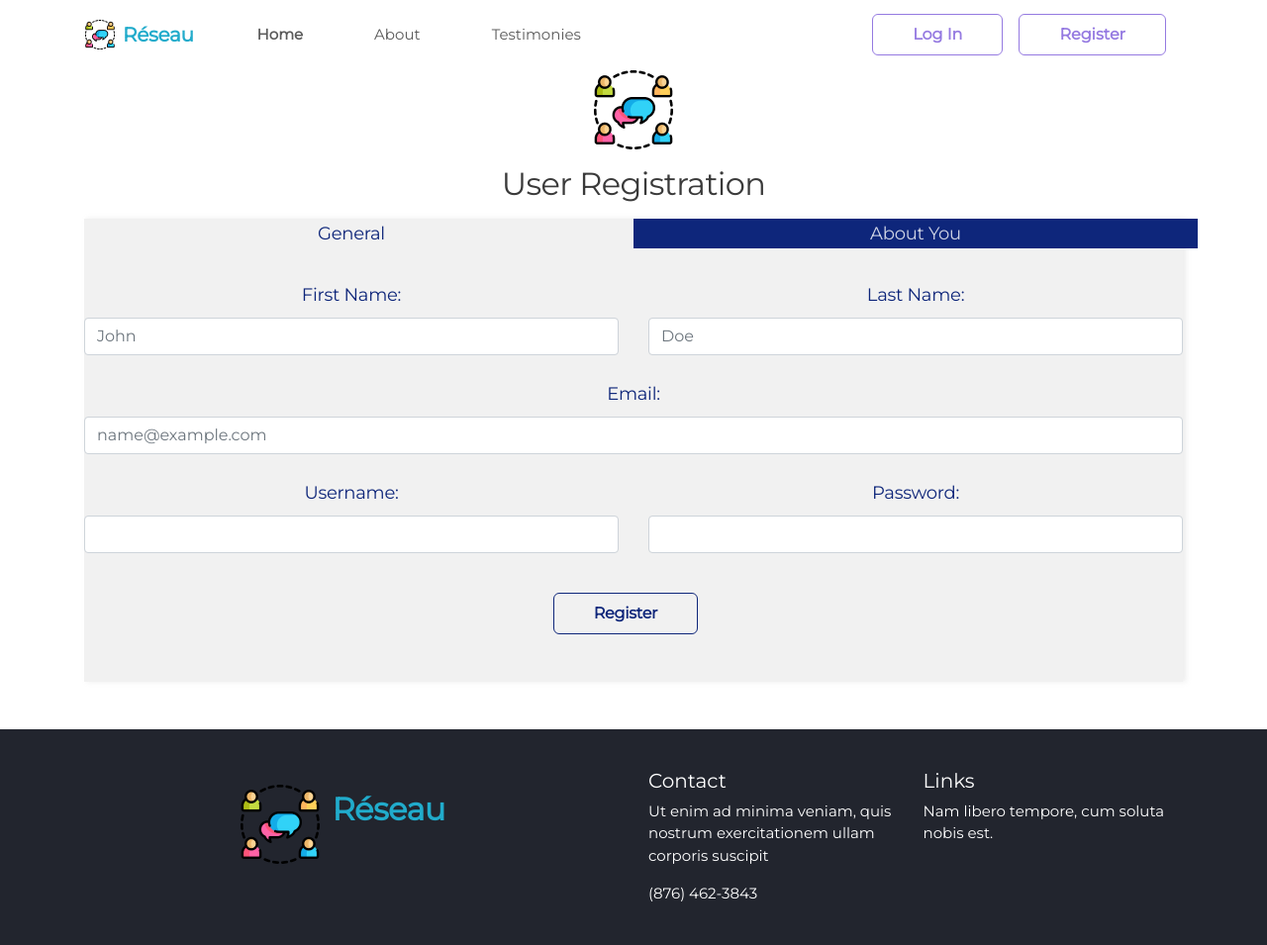
After one commit to JayRae17/Compatibility-Score-Index, a Flask app: page /registerRegular/ in a window 1280 px wide. The commit adds this page. Shown: the whole page at 99% size. Run offline with Flask 2, Linux system fonts and the light colour scheme; some libraries are stand-ins or nearby versions.

Commit message:
Form Created for User Reg

```diff
--- a/app/static/css/app.css
+++ b/app/static/css/app.css
@@ -93,3 +93,71 @@ footer h5 {
 .col-6.mx-auto.p-3 {
   text-align: center;
 }
+
+/******************************** User Registration Form Region ********************************/
+.register-form.center-block {
+  text-align: center;
+  font-size: 40px;
+  line-height: 49px;
+  letter-spacing: -0.015em;
+  color: #3a3a3a;
+}
+.card-main {
+  background: #f1f1f1;
+  box-shadow: 3px 0px 5px rgba(182, 182, 182, 0.25);
+  padding: 3rem 0rem 3rem 0rem;
+}
+main .btn-outline-success,
+main .btn-outline-success:hover {
+  border: 1px solid #0e267a;
+  box-sizing: border-box;
+  border-radius: 6px;
+  margin-right: 1rem;
+  padding: 0.5rem 2.5rem;
+  color: #0e267a;
+  font-weight: 600;
+}
+
+main .btn-outline-success:hover {
+  color: #fff;
+  background-color: #0e267a;
+}
+
+main .btn-outline-success:not(:disabled):not(.disabled):active {
+  background: #0e267a;
+  border-color: #0e267a;
+}
+
+main .btn-outline-success.focus,
+.btn-outline-success:focus {
+  box-shadow: 0 0 0 0.2rem rgba(56, 48, 77, 0.5);
+}
+
+.card-main p {
+  font-style: normal;
+  font-weight: normal;
+  font-size: 16px;
+  line-height: 30px;
+  letter-spacing: -0.015em;
+  color: rgb(14, 38, 123);
+}
+
+form.card-user-reg.mb-5 {
+  background: #f1f1f1;
+  box-shadow: 3px 0px 5px rgba(182, 182, 182, 0.25);
+}
+
+form.card-user-reg div.col,
+form.card-user-reg div.about-you {
+  font-style: normal;
+  font-weight: 500;
+  font-size: 18px;
+  line-height: 30px;
+  letter-spacing: -0.015em;
+  color: #0e267a;
+}
+
+form.card-user-reg div.about-you {
+  background: rgb(14, 38, 123);
+  color: rgba(255, 255, 255, 0.8);
+}
--- /dev/null
+++ b/app/templates/general_register.html
@@ -0,0 +1,92 @@
+{% extends "base.html" %} {% block main %}
+<div class="register-form center-block">
+  <img
+    src="../static/images/Footer Logo.png"
+    class="d-inline-block align-top"
+    alt=""
+  />
+  <h2 class="mb-3 mt-3">User Registration</h2>
+  <form class="card-user-reg mb-5">
+    <div class="row my-2">
+      <div class="col">
+        General
+      </div>
+      <div class="col about-you">
+        About You
+      </div>
+    </div>
+    <div class="row my-2">
+      <p></p>
+    </div>
+    <div class="row my-2">
+      <div class="col">
+        <div class="form-group">
+          <label for="exampleFormControlInput1">First Name:</label>
+          <input
+            type="email"
+            class="form-control"
+            id="exampleFormControlInput1"
+            placeholder="John"
+          />
+        </div>
+      </div>
+      <div class="col">
+        <div class="form-group">
+          <label for="exampleFormControlInput1">Last Name:</label>
+          <input
+            type="email"
+            class="form-control"
+            id="exampleFormControlInput1"
+            placeholder="Doe"
+          />
+        </div>
+      </div>
+    </div>
+    <div class="row">
+      <div class="col">
+        <div class="form-group">
+          <label for="exampleFormControlInput1">Email:</label>
+          <input
+            type="email"
+            class="form-control"
+            id="exampleFormControlInput1"
+            placeholder="name@example.com"
+          />
+        </div>
+      </div>
+    </div>
+    <div class="row my-2">
+      <div class="col">
+        <div class="form-group">
+          <label for="exampleFormControlInput1">Username:</label>
+          <input
+            type="email"
+            class="form-control"
+            id="exampleFormControlInput1"
+          />
+        </div>
+      </div>
+      <div class="col">
+        <div class="form-group">
+          <label for="exampleFormControlInput1">Password:</label>
+          <input
+            type="email"
+            class="form-control"
+            id="exampleFormControlInput1"
+          />
+        </div>
+      </div>
+    </div>
+      <div class="row my-2">
+        <div class="col mb-5 mt-3">
+          <a
+            class="btn btn-outline-success my-2 my-sm-0"
+            href="{{ url_for('register') }}"
+            >Register</a
+          >
+        </div>
+      </div>
+    </div>
+  </form>
+</div>
+{% endblock %}
--- a/app/views.py
+++ b/app/views.py
@@ -77,6 +77,16 @@ def register():
             return redirect(url_for("home"))
     return render_template('register.html', form=form)
 
+
+@app.route('/registerRegular/')
+def registerRegular():
+    return render_template('general_register.html')
+
+
+@app.route('/registerOrganizer/')
+def registerOrganizer():
+    return render_template('general_register.html')
+
 # user_loader callback. This callback is used to reload the user object from
 # the user ID stored in the session
 @login_manager.user_loader
```
Also changed, not shown: app/templates/register.html (+6 -57 lines).
